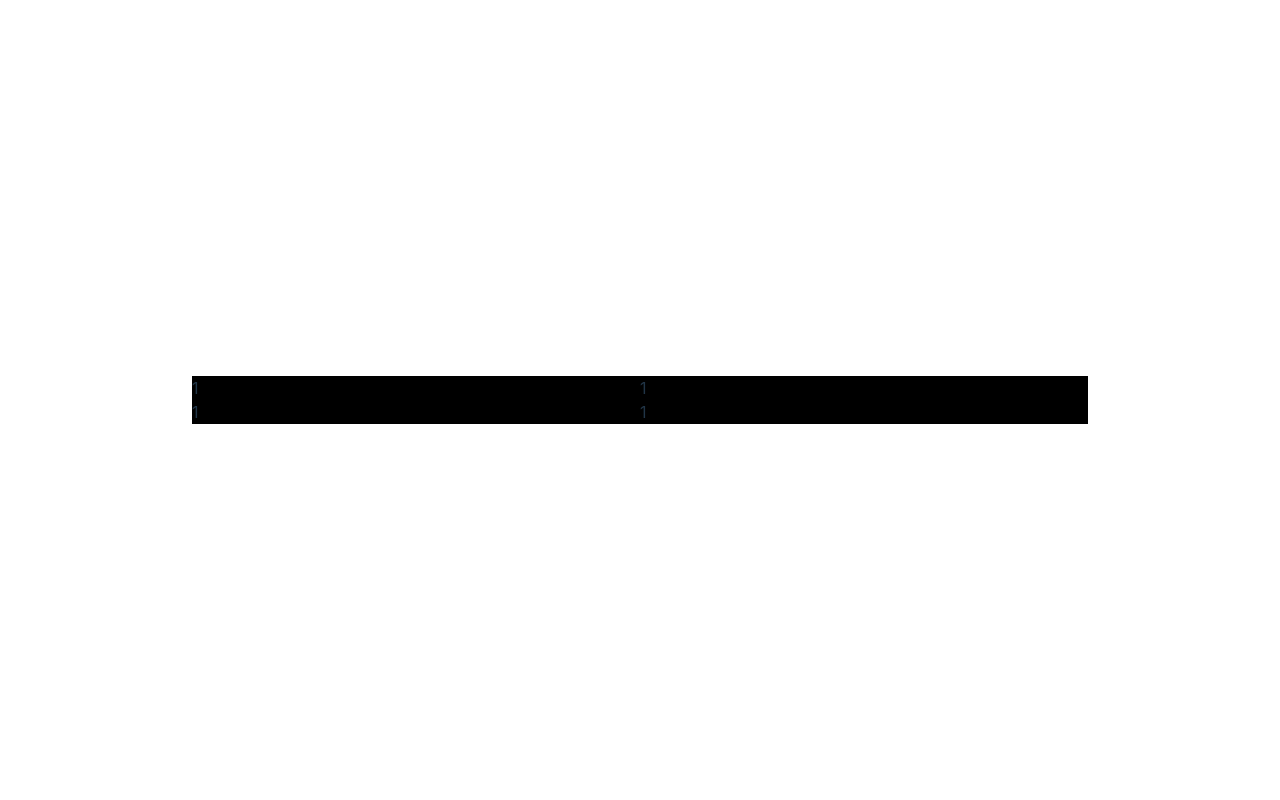
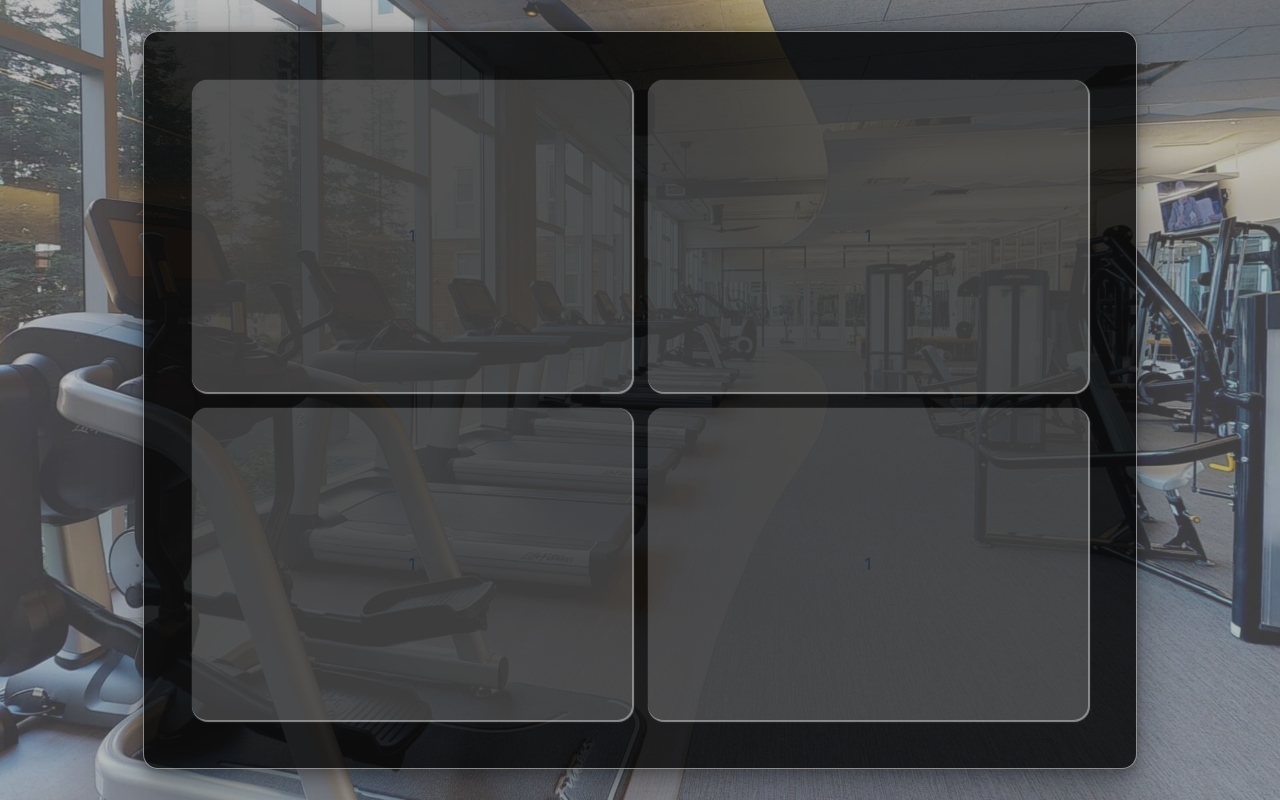
Before and after one commit to getanech/HealthyBody, a React (Vite) app in the folder React/frontend/: page / in a window 1280 px wide. Built offline with nearby package versions, Linux system fonts and the light colour scheme.

Commit message:
Design stuff

```diff
--- a/React/frontend/src/App.css
+++ b/React/frontend/src/App.css
@@ -33,7 +33,7 @@
 	}
 }
 
-input{
+input {
 	border-radius: 5px;
 }
 
@@ -45,23 +45,20 @@
 	color: #888;
 }
 
-.mainAppContainer{
+.mainAppContainer {
 	display: flex;
 	flex-direction: column;
-  min-height: 100svh;
+	height: 100svh;
 	width: 100svw;
-
 }
 
-.bodyContainer{
-  flex-grow: 1;
-  /* background-image: url("./assets/coach2.jpg"); */
+.bodyContainer {
+	background-image: url("./assets/coach2.jpg");
 	background-size: cover;
 	background-position: center;
 	display: flex;
- justify-content: center;
+	flex-direction: column;
 	align-items: center;
 	height: 100%;
 	width: 100%;
-
 }
--- a/React/frontend/src/pages/MainManu/Main.css
+++ b/React/frontend/src/pages/MainManu/Main.css
@@ -1,8 +1,34 @@
-.menuContainer{
-   display: grid;
-   grid-template-columns: 1fr 1fr;
-   background-color: black;
-   width: 70%;
-   height: 60%;
-   /* border: 15px solid black; */
+.menuContainer {
+	width: 100%;
+	height: 100%;
+	display: flex;
+	justify-content: center;
+	align-items: center;
+	background-color: rgba(122, 122, 122, 0.5);
 }
+
+.menuPanel {
+	display: grid;
+	grid-template-columns: 1fr 1fr;
+	background-color: rgba(0, 0, 0, 0.8);
+	width: 70%;
+	height: 80%;
+	border-radius: 15px;
+	box-shadow: rgba(0, 0, 0, 0.25) 0px 54px 55px,
+		rgba(0, 0, 0, 0.12) 0px -12px 30px, rgba(0, 0, 0, 0.12) 0px 4px 6px,
+		rgba(0, 0, 0, 0.17) 0px 12px 13px, rgba(0, 0, 0, 0.09) 0px -3px 5px;
+	border: 1px solid rgba(255, 255, 255, 0.5);
+	padding: 3rem;
+	gap: 1rem;
+}
+
+.menuOption {
+	border: 1px;
+	padding: 1rem;
+	background-color: rgba(255, 255, 255, 0.2);
+	border-radius: 15px;
+	display: flex;
+	justify-content: center;
+	align-items: center;
+	box-shadow: 1px 1px 1px 1px rgba(255, 255, 255, 0.5);
+}
--- a/React/frontend/src/pages/MainManu/Main.jsx
+++ b/React/frontend/src/pages/MainManu/Main.jsx
@@ -1,13 +1,15 @@
-import React from 'react'
-import "./Main.css"
+import React from "react";
+import "./Main.css";
 
 export default function Main() {
-  return (
-    <div className='menuContainer'>
-        <div>1</div>
-        <div>1</div>
-        <div>1</div>
-        <div>1</div>
-    </div>
-  )
+	return (
+		<div className="menuContainer">
+			<div className="menuPanel">
+				<div className="menuOption">1</div>
+				<div className="menuOption">1</div>
+				<div className="menuOption">1</div>
+				<div className="menuOption">1</div>
+			</div>
+		</div>
+	);
 }
```
Also changed, not shown: React/frontend/src/App.jsx (+14 -19 lines). Lines whose indentation alone changed are shown as unchanged.
